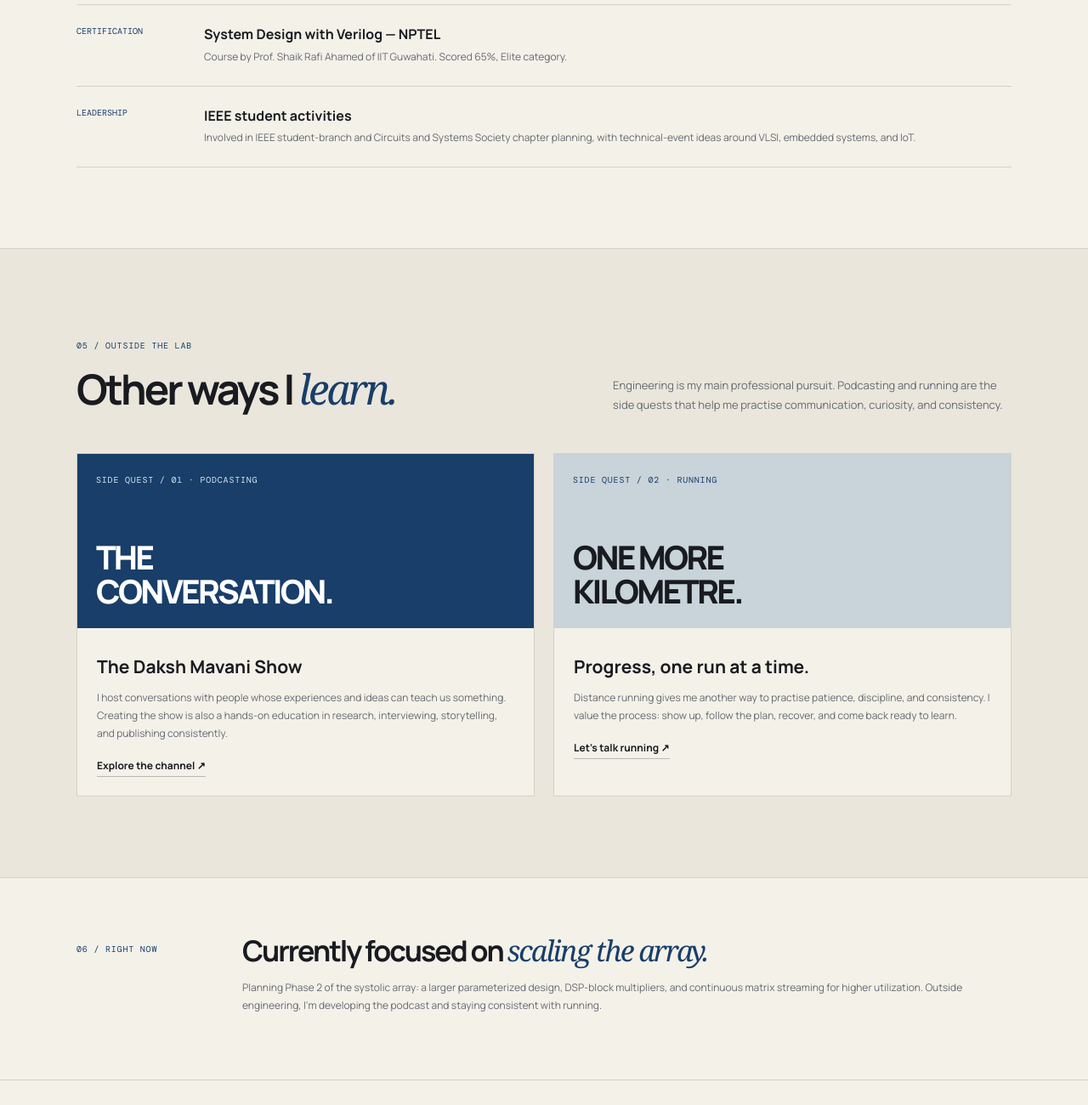
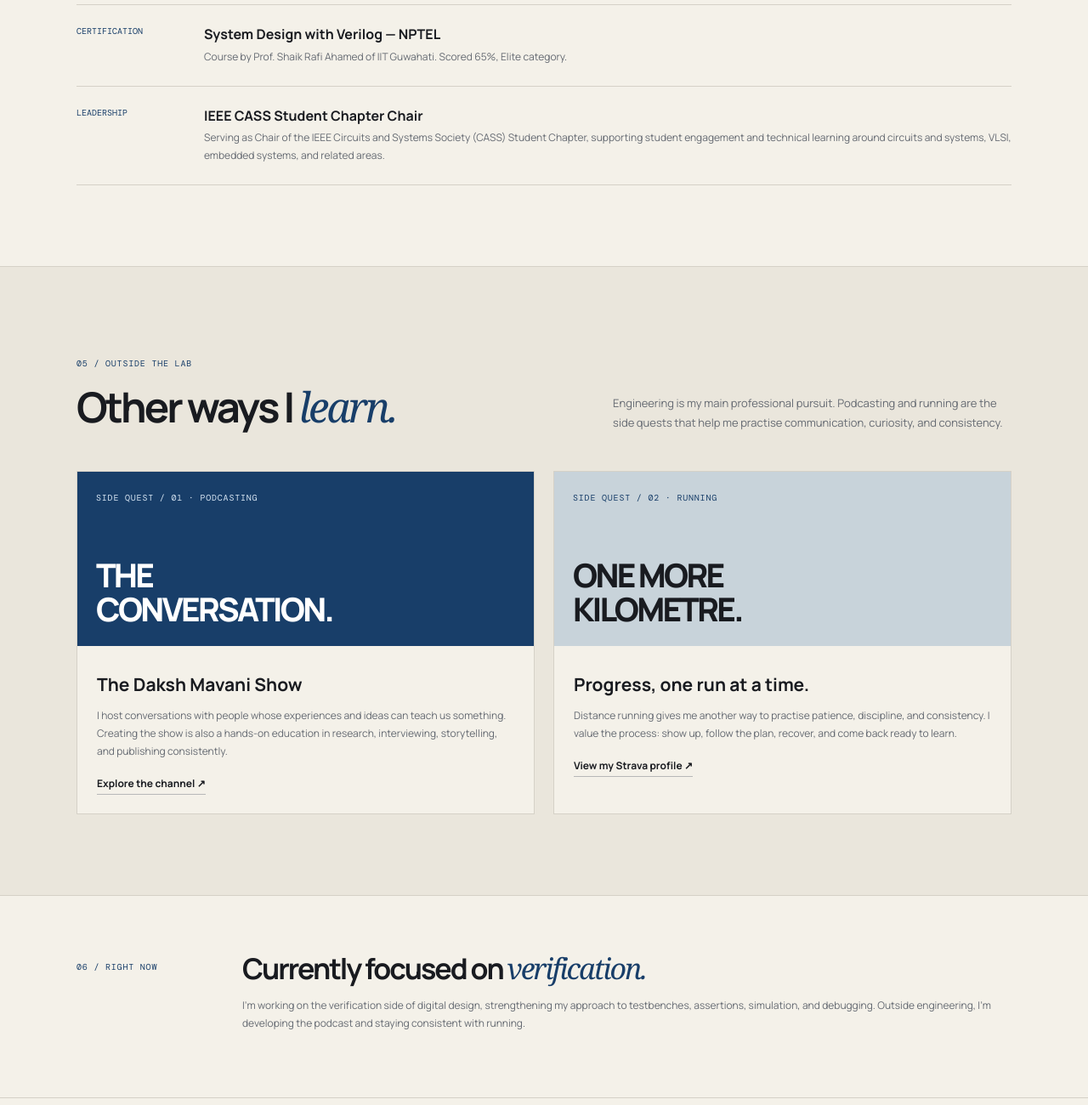
Before and after one commit to DaxMavani/daxmavani.github.io, a plain HTML site: page index.html in a window 1280 px wide. Shown: the part 3660-4960 px from the top of the page at 85% size. Drawn offline with nearby package versions, Linux system fonts and the light colour scheme.

Commit message:
Update leadership role and current focus in index.html

```diff
--- a/index.html
+++ b/index.html
@@ -554,8 +554,8 @@
       <article class="milestone">
         <span class="milestone-label">LEADERSHIP</span>
         <div>
-          <h3>IEEE student activities</h3>
-          <p>Involved in IEEE student-branch and Circuits and Systems Society chapter planning, with technical-event ideas around VLSI, embedded systems, and IoT.</p>
+          <h3>IEEE CASS Student Chapter Chair</h3>
+          <p>Serving as Chair of the IEEE Circuits and Systems Society (CASS) Student Chapter, supporting student engagement and technical learning around circuits and systems, VLSI, embedded systems, and related areas.</p>
         </div>
       </article>
     </section>
@@ -605,7 +605,7 @@
                 discipline, and consistency. I value the process: show up,
                 follow the plan, recover, and come back ready to learn.
               </p>
-              <a class="link" href="#contact">Let's talk running ↗</a>
+              <a class="link" href="https://strava.app.link/GHDz9lu1w7b" target="_blank" rel="noopener noreferrer">View my Strava profile ↗</a>
             </div>
           </article>
         </div>
@@ -617,12 +617,12 @@
       <div class="wrap now-inner">
         <p class="eyebrow">06 / RIGHT NOW</p>
         <div>
-          <h2>Currently focused on <em>scaling the array.</em></h2>
+          <h2>Currently focused on <em>verification.</em></h2>
           <p>
-            Planning Phase 2 of the systolic array: a larger parameterized design,
-            DSP-block multipliers, and continuous matrix streaming for higher
-            utilization. Outside engineering, I'm developing the podcast and
-            staying consistent with running.
+            I'm working on the verification side of digital design, strengthening
+            my approach to testbenches, assertions, simulation, and debugging.
+            Outside engineering, I'm developing the podcast and staying
+            consistent with running.
           </p>
         </div>
       </div>
@@ -640,6 +640,9 @@
       <div class="actions">
         <a class="button" href="mailto:dakshworkz@gmail.com">Email me ↗</a>
         <a class="link" href="https://www.linkedin.com/in/daksh-mavani/" target="_blank" rel="noopener noreferrer">LinkedIn ↗</a>
+        <a class="link" href="https://www.instagram.com/mavani.daksh?mdxt=MTl5a25jZGM4ODl0Mw==" target="_blank" rel="noopener noreferrer">Instagram ↗</a>
+        <!-- Replace this Spotify homepage URL with your actual show/profile URL when you share it. -->
+        <a class="link" href="https://open.spotify.com/" target="_blank" rel="noopener noreferrer">Spotify ↗</a>
         <a class="link" href="https://github.com/DaxMavani" target="_blank" rel="noopener noreferrer">GitHub ↗</a>
       </div>
     </section>
```
